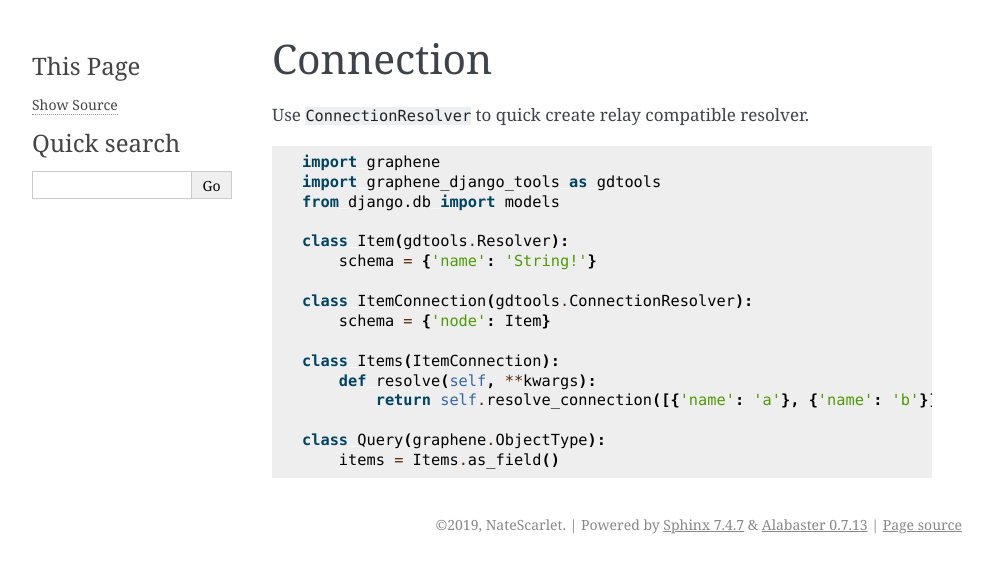
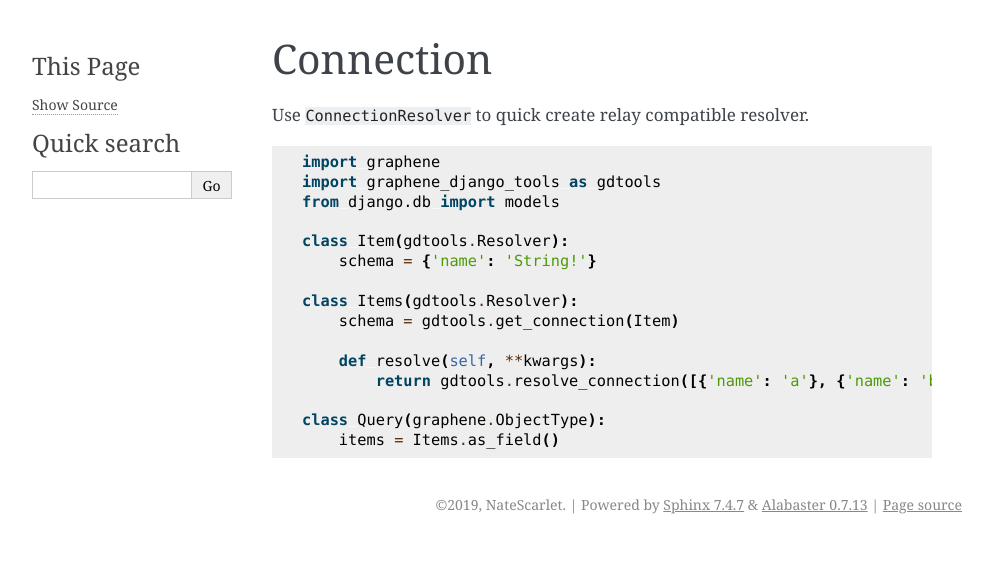
Before and after one commit to NateScarlet/graphene-django-tools, a Sphinx documentation site: the page built from docs/connection.rst, in a window 1280 px wide. Shown: the top 573 px of the page, without its empty margins (148-1141 px from the left). Built offline with Sphinx 7.4.7, drawn with Linux system fonts in a browser that asks for light colours.

Commit message:
feat: refactor connection resolver handling

```diff
--- a/docs/connection.rst
+++ b/docs/connection.rst
@@ -12,12 +12,11 @@ Use ``ConnectionResolver`` to quick create relay compatible resolver.
   class Item(gdtools.Resolver):
       schema = {'name': 'String!'}
 
-  class ItemConnection(gdtools.ConnectionResolver):
-      schema = {'node': Item}
+  class Items(gdtools.Resolver):
+      schema = gdtools.get_connection(Item)
 
-  class Items(ItemConnection):
       def resolve(self, **kwargs):
-          return self.resolve_connection([{'name': 'a'}, {'name': 'b'}], **kwargs)
+          return gdtools.resolve_connection([{'name': 'a'}, {'name': 'b'}], **kwargs)
 
   class Query(graphene.ObjectType):
       items = Items.as_field()
--- a/graphene_django_tools/__init__.py
+++ b/graphene_django_tools/__init__.py
@@ -20,5 +20,5 @@ from .mutation import (ModelBulkCreationMutation,
 from .types import (CountableConnection, Duration, ModelConnectionField,
                     ModelField, ModelFilterConnectionField, ModelListField,
                     ModelNode)
-from .resolver import Resolver, ConnectionResolver
+from .resolver import Resolver, get_connection, resolve_connection
 from .utils import ID, convert_id
```
Also changed, not shown: README.md (+3 -4 lines), 3 other files.
